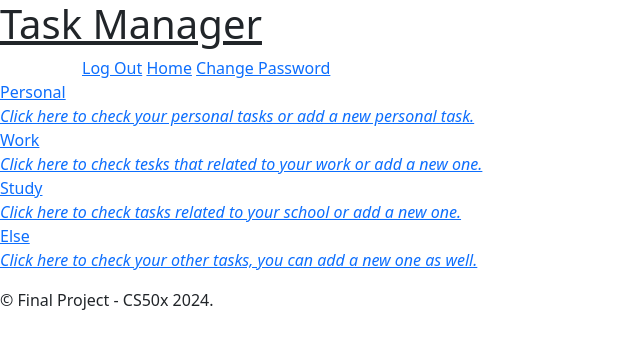
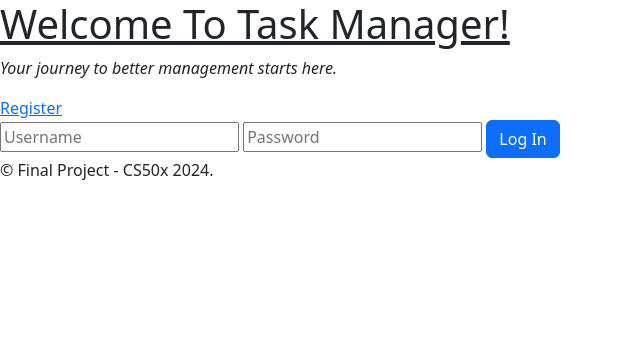
Before and after one commit to theg0-0done/my-website, a Flask app: page /index in a window 1280 px wide. Shown: the top 349 px of the page, without its empty margins (0-640 px from the left). Run offline with Flask 3, Linux system fonts and the light colour scheme.

Commit message:
rename login and index pages

```diff
--- a/templates/index.html
+++ b/templates/index.html
@@ -6,75 +6,26 @@
         <meta name="viewport" content="width=device-width, initial-scale=1.0">
         <meta http-equiv="X-UA-Compatible" content="ie=edge">
         <link href="https://cdn.jsdelivr.net/npm/bootstrap@5.3.2/dist/css/bootstrap.min.css" rel="stylesheet">
-        <script src="https://cdn.jsdelivr.net/npm/bootstrap@5.3.2/dist/js/bootstrap.bundle.min.js"></script>
-        <link href="https://cdnjs.cloudflare.com/ajax/libs/font-awesome/5.15.4/css/all.min.css" rel="stylesheet">
 
-        <title>Home page</title>
+        <title>Log In</title>
         <link rel="stylesheet" href="{{ url_for('static', filename='styles.css') }}">
     </head>
 
     <body>
 
         <header>
-            <h1><u>Task Manager</u></h1>
-            <div class="container">
-                <a href="/login" class="top_icons">Log Out</a>
-                <a href="/index" class="top_icons">Home</a>
-                <a href="/change_password" class="top_icons">Change Password</a>
-            </div>
+            <h1><u>Welcome To Task Manager!</u></h1>
+            <i>
+                <p>Your journey to better management starts here.</p>
+            </i>
+            <a href="/register" class="top_icons">Register</a>
         </header>
 
-
-        <a href="{{ url_for('personal') }}" class="rectangle">
-            <div class="title">Personal</div>
-            <div class="body-text">
-                <i>Click here to check your personal tasks or add a new personal task.</i>
-            </div>
-        </a>
-        <a href="{{ url_for('work') }}" class="rectangle">
-            <div class="title">Work</div>
-            <div class="body-text">
-                <i>Click here to check tesks that related to your work or add a new one.</i>
-            </div>
-        </a>
-        <a href="{{ url_for('study') }}" class="rectangle">
-            <div class="title">Study</div>
-            <div class="body-text">
-                <i>Click here to check tasks related to your school or add a new one.</i>
-            </div>
-        </a>
-        <a href="{{ url_for('alse') }}" class="rectangle">
-            <div class="title">Else</div>
-            <div class="body-text">
-                <i>Click here to check your other tasks, you can add a new one as well.</i>
-            </div>
-        </a>
-
-        <div class="container mt-3">
-            <!-- Flash message display -->
-            {% with messages = get_flashed_messages(with_categories=true) %}
-                {% if messages %}
-                    <div>
-                        {% for category, message in messages %}
-                            <div class="alert alert-{{ category }} mb-0 text-center" role="alert">
-                                {{ message }}
-                            </div>
-                        {% endfor %}
-                    </div>
-                {% endif %}
-            {% endwith %}
-        </div>
-
-        <!-- JavaScript for auto-hide -->
-        <script>
-            setTimeout(() => {
-                const alert = document.querySelector('.alert');
-                if (alert) {
-                    alert.style.opacity = '0';
-                    setTimeout(() => alert.remove(), 1000); // Remove after fade-out
-                }
-            }, 3000); // Hide after 3 seconds
-        </script>
+        <form action="/login" method="POST">
+            <input type="text" id="username" name="username" placeholder="Username">
+            <input type="password" id="password" name="password" placeholder="Password">
+            <button class="btn btn-primary" type="submit">Log In</button>
+        </form>
 
         <footer>
             <p>&copy; Final Project - CS50x 2024.</p>
```
